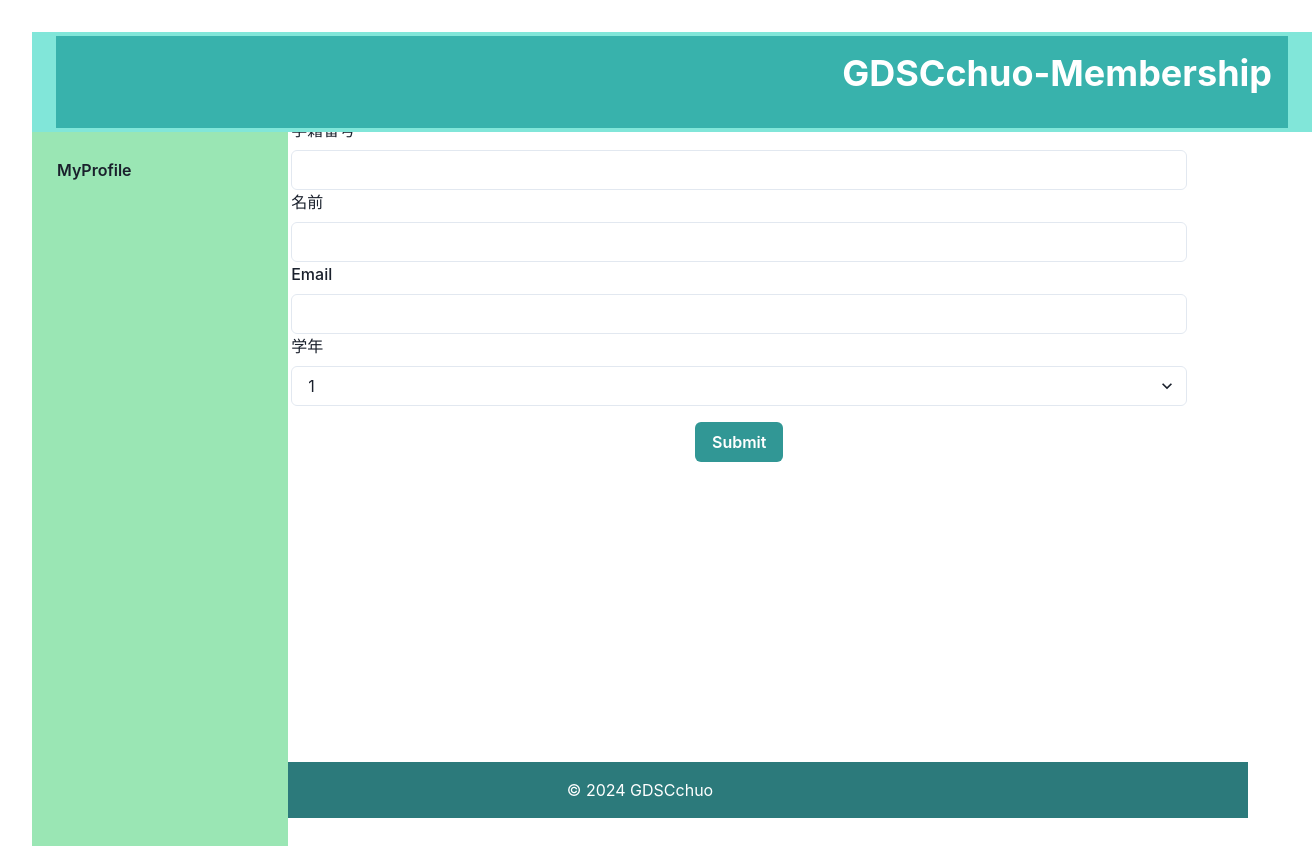
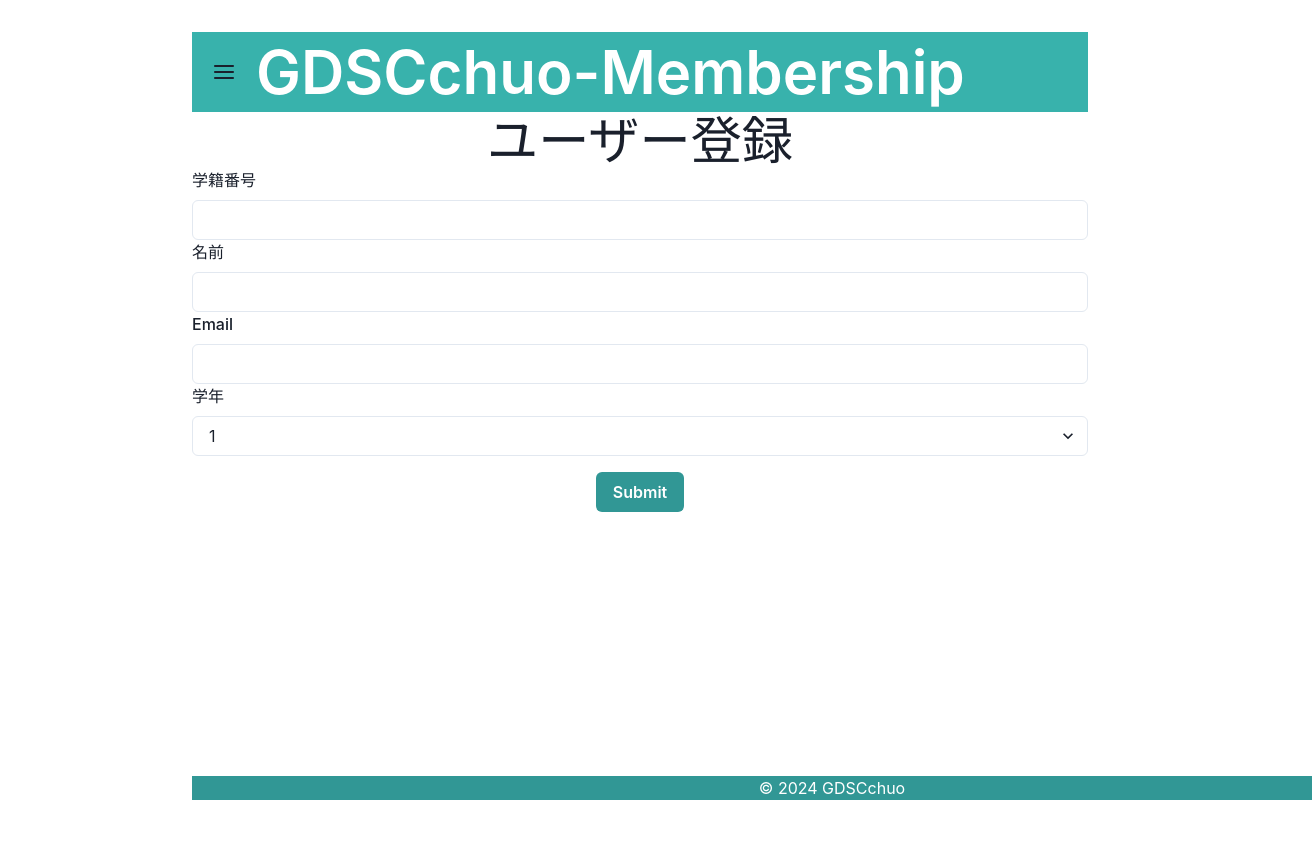
Before and after one commit to aoi20031020/react-firebase, a React (Vite) app: page / in a window 1280 px wide. Shown: the whole page, 1312 px wide, since content can reach past the window. Built offline with nearby package versions, Linux system fonts and the light colour scheme.

Commit message:
フロントエンド作った

```diff
--- a/package.json
+++ b/package.json
@@ -10,6 +10,7 @@
     "preview": "vite preview"
   },
   "dependencies": {
+    "@chakra-ui/icons": "^2.1.1",
     "@chakra-ui/react": "^2.8.2",
     "@emotion/react": "^11.11.4",
     "@emotion/styled": "^11.11.5",
--- a/src/App.tsx
+++ b/src/App.tsx
@@ -1,28 +1,23 @@
 import { AppRouter } from "./components/AppRouter";
+import { Box, Flex, useDisclosure } from "@chakra-ui/react";
 import Header from "./components/Header";
 import Footer from "./components/Footer";
-import { Box, Flex } from "@chakra-ui/react";
-import { SideMenu } from "./components/SideMenu";
+import DrawerMenu from "./components/DrawerMenu";
+
 const App = () => {
+  const { isOpen, onOpen, onClose } = useDisclosure();
   return (
     <Flex direction="column" minHeight="100vh">
-      <Box flexGrow={1}>
-        <Header />
+      <Box>
+        <Header onOpen={onOpen} />
       </Box>
-      <Box
-        w="100vw"
-        h={{ base: "calc(100vh - 80px)", lg: "calc(100vh - 100px)" }}
-      >
-        <SideMenu width="20vw" />
-        <Box
-          w={{ base: "100vw", lg: "80vw" }}
-          ml={{ base: "0vw", lg: "19vw" }}
-          p={{ base: "3", lg: "4" }}
-        >
+      <Flex>
+        <DrawerMenu isOpen={isOpen} onClose={onClose} />
+        <Box>
           <AppRouter />
         </Box>
-      </Box>
-      <Box flexGrow={1}>
+      </Flex>
+      <Box>
         <Footer />
       </Box>
     </Flex>
--- /dev/null
+++ b/src/components/DrawerMenu.tsx
@@ -0,0 +1,53 @@
+import {
+  Box,
+  Drawer,
+  DrawerBody,
+  DrawerOverlay,
+  DrawerContent,
+} from "@chakra-ui/react";
+import { useNavigate } from "react-router-dom";
+import { CommonMenuButton } from "./CommonMenuButton";
+import { MenuItem } from "./MenuItem";
+
+type MenuItemType = {
+  name: string;
+  path: string;
+};
+
+type Props = {
+  isOpen: boolean;
+  onClose: () => void;
+};
+const DrawerMenu = (props: Props) => {
+  const navigate = useNavigate();
+
+  const onClickMenu = (path: string) => {
+    // ページ遷移
+    navigate(path);
+    // ドロワーメニューを閉じる
+    props.onClose();
+  };
+
+  return (
+    <>
+      <Drawer placement="left" isOpen={props.isOpen} onClose={props.onClose}>
+        <DrawerOverlay>
+          <DrawerContent bg="green.200">
+            <DrawerBody>
+              {MenuItem.map((item: MenuItemType) => (
+                <Box textAlign="left" key={item.name}>
+                  <CommonMenuButton
+                    title={item.name}
+                    onClick={() => onClickMenu(item.path)}
+                  />
+                </Box>
+              ))}
+            </DrawerBody>
+          </DrawerContent>
+        </DrawerOverlay>
+      </Drawer>
+    </>
+  );
+};
+
+export default DrawerMenu;
--- a/src/components/Footer.tsx
+++ b/src/components/Footer.tsx
@@ -2,7 +2,7 @@
 
 const Footer = () => {
   return (
-    <Box bg="teal.600" w="100%" p={4} color="white" mt={4}>
+    <Box bg="teal.500" w="100%" color="white" position="fixed" bottom="0">
       <Text textAlign="center">&copy; {new Date().getFullYear()} GDSCchuo</Text>
     </Box>
   );
--- a/src/components/Header.tsx
+++ b/src/components/Header.tsx
@@ -1,21 +1,36 @@
-import { Box, Flex, Heading } from "@chakra-ui/react";
+import { HamburgerIcon } from "@chakra-ui/icons";
+import { Button, Flex, Text } from "@chakra-ui/react";
 
-const Header = () => {
+type Props = {
+  onOpen: () => void;
+};
+
+const Header = (props: Props) => {
   return (
     <Flex
-      as="header"
-      position="fixed"
-      zIndex={10}
-      bg="teal.200"
-      width="full"
-      height="100px"
-      textAlign="right"
-      py={1}
-      px={6}
+      bg="teal.400"
+      w="100%"
+      zIndex="docked"
+      color="white"
+      height={20}
+      align="center"
     >
-      <Box bg="teal.400" w="100%" p={4} color="white">
-        <Heading>GDSCchuo-Membership</Heading>
-      </Box>
+      <Button
+        variant="ghost"
+        fontSize={"2xl"}
+        boxSize={12}
+        onClick={() => props.onOpen()}
+        margin={2}
+      >
+        <HamburgerIcon />
+      </Button>
+      <Text
+        fontSize={{ base: "3xl", lg: "6xl" }}
+        py={{ base: 2, lg: 0 }}
+        fontWeight={600}
+      >
+        GDSCchuo-Membership
+      </Text>
     </Flex>
   );
 };
--- a/src/components/SideMenu.tsx
+++ /dev/null
@@ -1,25 +0,0 @@
-import { Box } from "@chakra-ui/react";
-
-import { useNavigate } from "react-router-dom";
-import { CommonMenuButton } from "./CommonMenuButton";
-import { MenuItem } from "./MenuItem";
-
-type Props = {
-  width: string;
-};
-
-export const SideMenu = (props: Props) => {
-  const navigate = useNavigate();
-  return (
-    <Box w={props.width} position="fixed" h="full" py={3} bg="green.200">
-      {MenuItem.map((item) => (
-        <Box textAlign="left">
-          <CommonMenuButton
-            title={item.name}
-            onClick={() => navigate(item.path)}
-          />
-        </Box>
-      ))}
-    </Box>
-  );
-};
```
Also changed, not shown: 1 other file (tests, documents, lock files or other folders).
